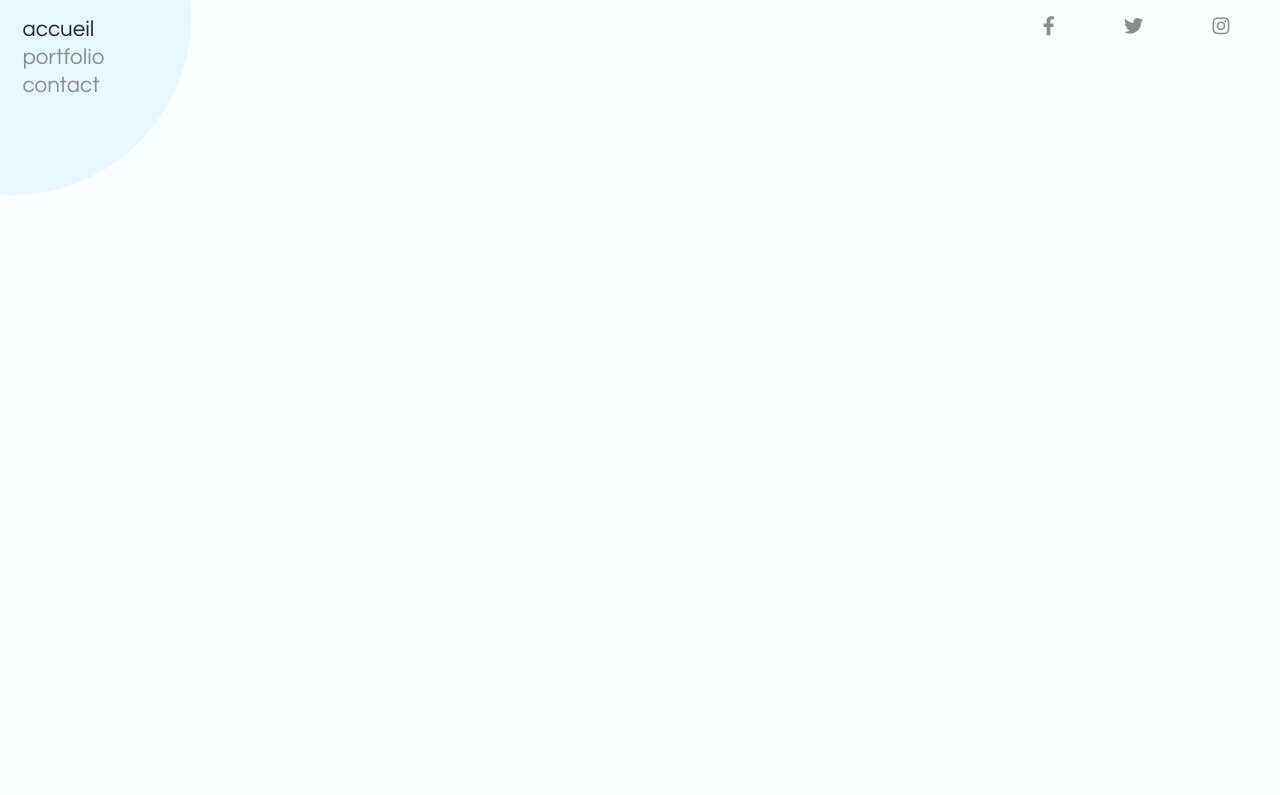
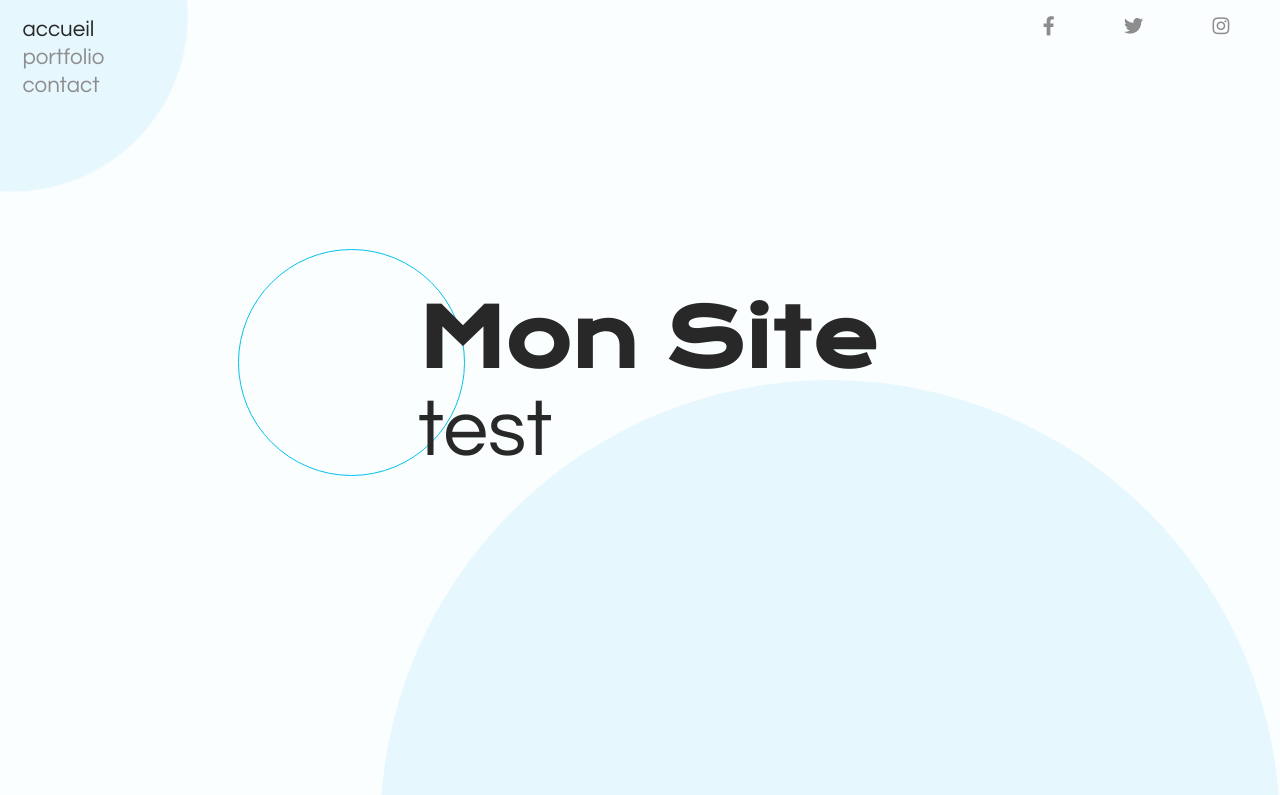
Before and after one commit to khalil-sudo/site_vitrine, a React (Create React App) app: page / in a window 1280 px wide. Shown: the top 795 px of the page. Built offline with nearby package versions, Linux system fonts and the light colour scheme.

Commit message:
added DynamicText + main central Home text

```diff
--- /dev/null
+++ b/src/components/DynamicText.js
@@ -0,0 +1,7 @@
+import React from "react";
+
+const DynamicText = () => {
+  return <div>test</div>;
+};
+
+export default DynamicText;
--- a/src/pages/Home.js
+++ b/src/pages/Home.js
@@ -1,12 +1,22 @@
 import React from "react";
 import Navigation from "../components/Navigation";
 import SocialNetwork from "../components/SocialNetwork";
-
+import DynamicText from "../components/DynamicText";
 const Home = () => {
   return (
     <div>
-      <Navigation />
-      <SocialNetwork />
+      <div className="home">
+        <Navigation />
+        <SocialNetwork />
+        <div className="home-main">
+          <div className="main-content">
+            <h1>Mon Site</h1>
+            <h2>
+              <DynamicText />
+            </h2>
+          </div>
+        </div>
+      </div>
     </div>
   );
 };
```
